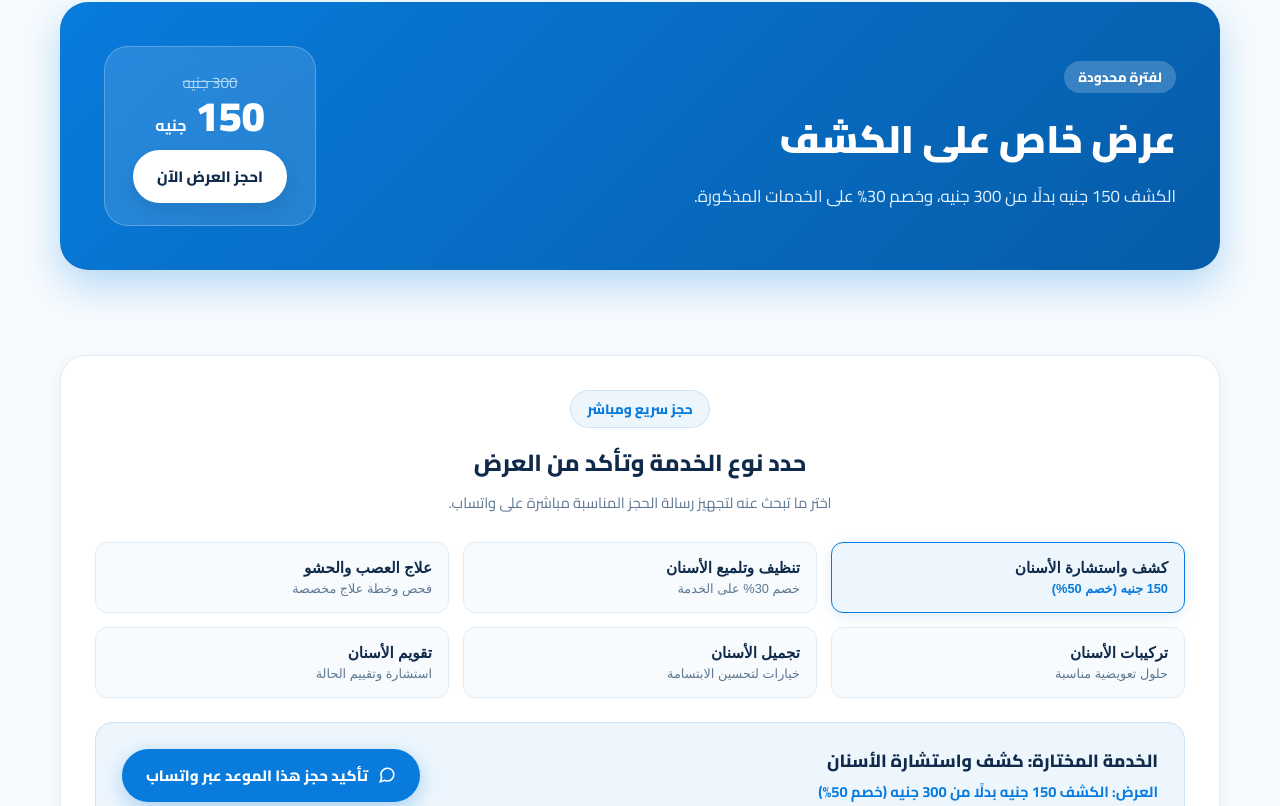
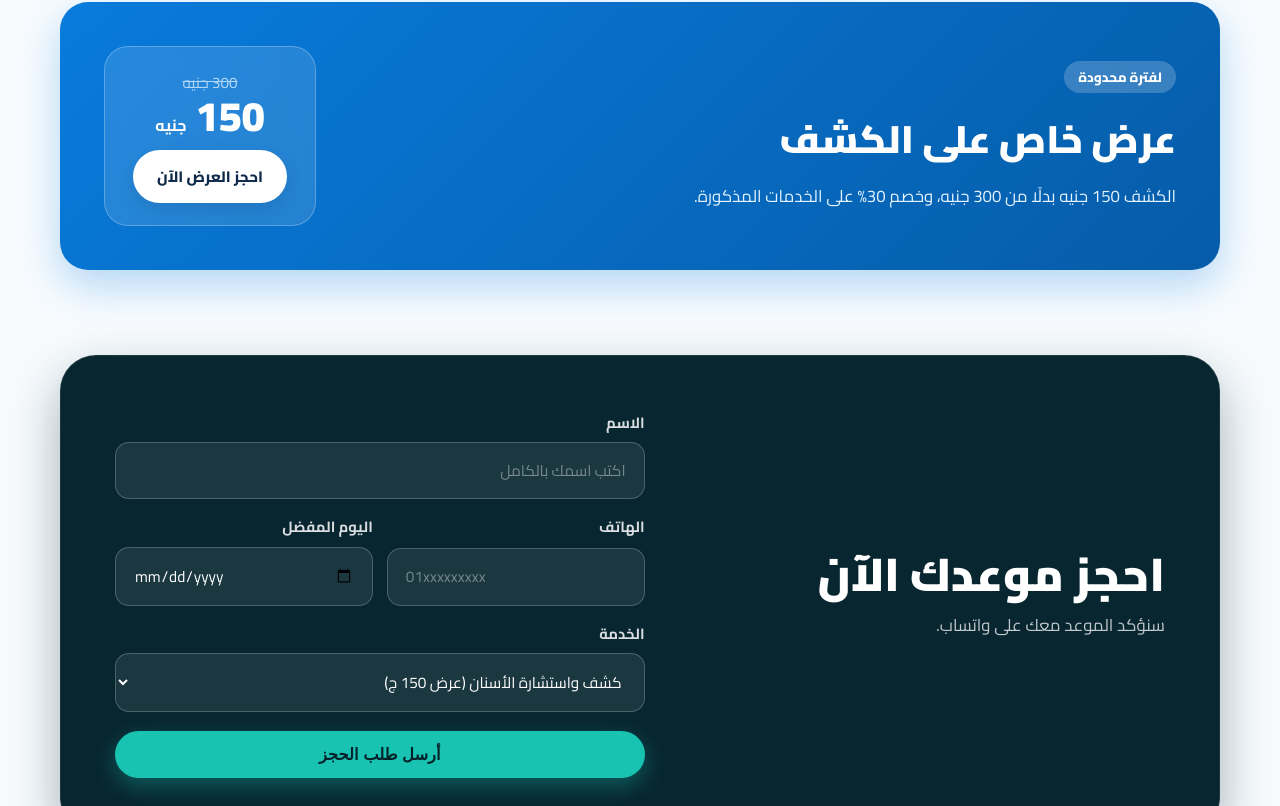
Before and after one commit to abhbaty/landing-page, a plain HTML site: page index.html in a window 1280 px wide. Shown: the part 1994-2800 px from the top of the page. Drawn offline with Linux system fonts and the light colour scheme.

Commit message:
feat: إضافة استمارة حجز الموعد التفاعلية المطابقة للتصميم مع الربط المباشر بواتساب

```diff
--- a/index.html
+++ b/index.html
@@ -619,104 +619,101 @@
     }
 
     /* -------------------------------------------------------------
-       Interactive Appointment & Offer Selector
+       Interactive Booking Section (Matching Design)
        ------------------------------------------------------------- */
-    .calc-container {
-      background: #ffffff;
-      border: 1px solid var(--line);
-      border-radius: 26px;
-      padding: 34px;
-      box-shadow: var(--shadow-sm);
-    }
-
-    .calc-intro {
-      text-align: center;
-      margin-bottom: 26px;
-    }
-
-    .calc-intro h3 {
-      font-size: 1.45rem;
-      color: var(--navy);
-      font-weight: 800;
-      margin-bottom: 6px;
-    }
-
-    .calc-intro p {
-      color: var(--text-muted);
-      font-size: 0.92rem;
-    }
-
-    .calc-grid {
+    .book-card {
+      background: #082630;
+      color: #ffffff;
+      border-radius: 36px;
+      padding: clamp(32px, 5vw, 54px);
       display: grid;
-      grid-template-columns: repeat(3, 1fr);
-      gap: 14px;
-      margin-bottom: 24px;
-    }
-
-    .calc-btn {
-      background: var(--bg);
-      border: 1.5px solid var(--line);
-      border-radius: var(--radius-md);
-      padding: 16px;
-      cursor: pointer;
-      text-align: right;
-      transition: all 0.2s ease;
-      display: flex;
-      flex-direction: column;
-      gap: 4px;
-    }
-
-    .calc-btn:hover {
-      border-color: #b9daf5;
-    }
-
-    .calc-btn.selected {
-      background: var(--primary-soft);
-      border-color: var(--primary);
-      box-shadow: 0 4px 14px rgba(8, 123, 220, 0.12);
-    }
-
-    .calc-btn b {
-      color: var(--navy);
-      font-size: 0.95rem;
-      font-weight: 800;
-    }
-
-    .calc-btn span {
-      color: var(--text-muted);
-      font-size: 0.8rem;
-    }
-
-    .calc-btn.selected span {
-      color: var(--primary);
-      font-weight: 700;
-    }
-
-    .calc-output {
-      background: var(--primary-soft);
-      border: 1px solid rgba(8, 123, 220, 0.15);
-      border-radius: var(--radius-lg);
-      padding: 22px 26px;
-      display: flex;
+      grid-template-columns: 1fr 1.15fr;
+      gap: clamp(24px, 5vw, 60px);
       align-items: center;
-      justify-content: space-between;
-      gap: 20px;
-      flex-wrap: wrap;
-    }
-
-    .calc-output-text b {
-      display: block;
-      color: var(--navy);
-      font-size: 1.1rem;
-      font-weight: 800;
-      margin-bottom: 2px;
-    }
-
-    .calc-output-text span {
-      display: block;
-      color: var(--primary);
+      position: relative;
+      overflow: hidden;
+      box-shadow: 0 20px 50px rgba(8, 38, 48, 0.35);
+      border: 1px solid rgba(255, 255, 255, 0.08);
+    }
+
+    .book-card h2 {
+      font-size: clamp(2rem, 3.6vw, 3rem);
+      font-weight: 900;
+      color: #ffffff;
+      line-height: 1.2;
+      margin-bottom: 8px;
+    }
+
+    .book-card p {
+      color: rgba(255, 255, 255, 0.75);
+      font-size: 1.05rem;
+    }
+
+    .book-form {
+      display: grid;
+      gap: 15px;
+      position: relative;
+    }
+
+    .book-form label {
+      display: grid;
+      gap: 6px;
       font-size: 0.92rem;
       font-weight: 700;
+      color: rgba(255, 255, 255, 0.85);
+    }
+
+    .book-form input, .book-form select {
+      font-family: inherit;
+      font-size: 0.96rem;
+      padding: 13px 18px;
+      border-radius: 14px;
+      border: 1px solid rgba(255, 255, 255, 0.22);
+      background: rgba(255, 255, 255, 0.08);
+      color: #ffffff;
+      width: 100%;
+      transition: border-color 0.2s, background 0.2s;
+    }
+
+    .book-form input::placeholder {
+      color: rgba(255, 255, 255, 0.4);
+    }
+
+    .book-form input:focus, .book-form select:focus {
+      outline: none;
+      border-color: #19c3b1;
+      background: rgba(255, 255, 255, 0.12);
+    }
+
+    .book-form select option {
+      color: #062a33;
+      background: #ffffff;
+    }
+
+    .book-form .form-row {
+      display: grid;
+      grid-template-columns: 1fr 1fr;
+      gap: 14px;
+    }
+
+    .btn-submit-booking {
+      background: #19c3b1;
+      color: #04222a;
+      font-weight: 900;
+      font-size: 1.02rem;
+      padding: 14px 28px;
+      border-radius: var(--radius-full);
+      border: none;
+      cursor: pointer;
+      transition: all 0.25s ease;
+      box-shadow: 0 8px 22px rgba(25, 195, 177, 0.35);
+      margin-top: 4px;
+    }
+
+    .btn-submit-booking:hover {
+      background: #14ad9d;
+      transform: translateY(-2px);
+      box-shadow: 0 12px 28px rgba(25, 195, 177, 0.45);
     }
 
     /* -------------------------------------------------------------
@@ -1101,16 +1098,19 @@
           <a href="#services">خدماتنا</a>
           <a href="#journey">خطوات الزيارة</a>
           <a href="#offer">العرض الخاص</a>
-          <a href="#calculator">حجز الموعد</a>
+          <a href="#book">احجز موعدك</a>
           <a href="#about">عن الطبيب</a>
           <a href="#gallery">الصور</a>
           <a href="#location">الموقع</a>
         </div>
 
         <div style="display: flex; gap: 10px; align-items: center;">
-          <a class="btn btn-primary" href="https://wa.me/201029629627?text=%D8%A3%D9%87%D9%84%D8%A7%D9%8B%20%D8%AF%D9%83%D8%AA%D9%88%D8%B1%20%D8%A3%D8%AD%D9%85%D8%AF%D8%8C%20%D8%B9%D8%A7%D9%8A%D8%B2%20%D8%A3%D8%AD%D8%AC%D8%B2%20%D9%85%D9%88%D8%B9%D8%AF" target="_blank" rel="noopener">
+          <a class="btn btn-primary" href="#book">
             <svg viewBox="0 0 24 24" fill="none" stroke="currentColor" stroke-width="2.2" stroke-linecap="round" stroke-linejoin="round">
-              <path d="M21 11.5a8.38 8.38 0 0 1-.9 3.8 8.5 8.5 0 0 1-7.6 4.7 8.38 8.38 0 0 1-3.8-.9L3 21l1.9-5.7a8.38 8.38 0 0 1-.9-3.8 8.5 8.5 0 0 1 4.7-7.6 8.38 8.38 0 0 1 3.8-.9h.5a8.48 8.48 0 0 1 8 8v.5z"></path>
+              <path d="M19 4H5a2 2 0 0 0-2 2v14a2 2 0 0 0 2 2h14a2 2 0 0 0 2-2V6a2 2 0 0 0-2-2z"></path>
+              <line x1="16" y1="2" x2="16" y2="6"></line>
+              <line x1="8" y1="2" x2="8" y2="6"></line>
+              <line x1="3" y1="10" x2="21" y2="10"></line>
             </svg>
             احجز موعدك
           </a>
@@ -1131,7 +1131,7 @@
       <a href="#services">خدماتنا</a>
       <a href="#journey">خطوات الزيارة الأولى</a>
       <a href="#offer">العرض الخاص</a>
-      <a href="#calculator">تأكيد الموعد والعرض</a>
+      <a href="#book">احجز موعدك الآن</a>
       <a href="#about">عن د/ أحمد الشاعر</a>
       <a href="#gallery">معرض العيادة</a>
       <a href="#location">العنوان ومواعيد العمل</a>
@@ -1397,53 +1397,47 @@
       </div>
     </section>
 
-    <!-- Interactive Appointment & Offer Selector (Distinctive Feature) -->
-    <section id="calculator" style="padding-top: 20px;">
+    <!-- Interactive Booking Section (Matching Screenshot) -->
+    <section id="book" style="padding-top: 20px;">
       <div class="container">
-        <div class="calc-container">
-          <div class="calc-intro">
-            <span class="eyebrow">حجز سريع ومباشر</span>
-            <h3>حدد نوع الخدمة وتأكد من العرض</h3>
-            <p>اختر ما تبحث عنه لتجهيز رسالة الحجز المناسبة مباشرة على واتساب.</p>
-          </div>
-
-          <div class="calc-grid">
-            <button class="calc-btn selected" onclick="selectService(this, 'كشف واستشارة الأسنان', 'الكشف 150 جنيه بدلًا من 300 جنيه')">
-              <b>كشف واستشارة الأسنان</b>
-              <span>150 جنيه (خصم 50%)</span>
-            </button>
-            <button class="calc-btn" onclick="selectService(this, 'تنظيف وتلميع الأسنان', 'كشف 150ج + خصم 30% على التنظيف')">
-              <b>تنظيف وتلميع الأسنان</b>
-              <span>خصم 30% على الخدمة</span>
-            </button>
-            <button class="calc-btn" onclick="selectService(this, 'علاج العصب وحشو الأسنان', 'كشف 150ج + خصم 30% على الحشو')">
-              <b>علاج العصب والحشو</b>
-              <span>فحص وخطة علاج مخصصة</span>
-            </button>
-            <button class="calc-btn" onclick="selectService(this, 'تركيبات وزراعة الأسنان', 'كشف 150ج + خصم 30% على التركيبات')">
-              <b>تركيبات الأسنان</b>
-              <span>حلول تعويضية مناسبة</span>
-            </button>
-            <button class="calc-btn" onclick="selectService(this, 'تجميل وابتسامة هوليوود', 'كشف 150ج + خصم 30% على التجميل')">
-              <b>تجميل الأسنان</b>
-              <span>خيارات لتحسين الابتسامة</span>
-            </button>
-            <button class="calc-btn" onclick="selectService(this, 'استشارة تقويم الأسنان', 'كشف 150ج وتقييم تقويم الأسنان')">
-              <b>تقويم الأسنان</b>
-              <span>استشارة وتقييم الحالة</span>
-            </button>
-          </div>
-
-          <div class="calc-output">
-            <div class="calc-output-text">
-              <b id="selected-service-title">الخدمة المختارة: كشف واستشارة الأسنان</b>
-              <span id="selected-service-desc">العرض: الكشف 150 جنيه بدلًا من 300 جنيه (خصم 50%)</span>
+        <div class="book-card">
+          <div>
+            <h2>احجز موعدك الآن</h2>
+            <p>سنؤكد الموعد معك على واتساب.</p>
+          </div>
+
+          <form class="book-form" id="booking-form" onsubmit="handleBookingSubmit(event)">
+            <label>
+              الاسم
+              <input type="text" name="name" id="book-name" required placeholder="اكتب اسمك بالكامل" autocomplete="name">
+            </label>
+
+            <div class="form-row">
+              <label>
+                الهاتف
+                <input type="tel" name="phone" id="book-phone" required placeholder="01xxxxxxxxx" autocomplete="tel">
+              </label>
+
+              <label>
+                اليوم المفضل
+                <input type="date" name="date" id="book-date">
+              </label>
             </div>
-            <a class="btn btn-primary" id="calc-wa-btn" href="https://wa.me/201029629627?text=%D8%A3%D9%87%D9%84%D8%A7%D9%8B%20%D8%AF%D9%83%D8%AA%D9%88%D8%B1%20%D8%A3%D8%AD%D9%85%D8%AF%D8%8C%20%D8%B9%D8%A7%D9%8A%D8%B2%20%D8%A3%D8%AD%D8%AC%D8%B2%20%D9%85%D9%88%D8%B9%D8%AF%20%D9%83%D8%B4%D9%81%20%D9%88%D8%A7%D8%B3%D8%AA%D8%B4%D8%A7%D8%B1%D8%A9%20%D8%A7%D9%84%D8%A3%D8%B3%D9%86%D8%A7%D9%86" target="_blank" rel="noopener">
-              <svg viewBox="0 0 24 24" fill="none" stroke="currentColor" stroke-width="2.2"><path d="M21 11.5a8.38 8.38 0 0 1-.9 3.8 8.5 8.5 0 0 1-7.6 4.7 8.38 8.38 0 0 1-3.8-.9L3 21l1.9-5.7a8.38 8.38 0 0 1-.9-3.8 8.5 8.5 0 0 1 4.7-7.6 8.38 8.38 0 0 1 3.8-.9h.5a8.48 8.48 0 0 1 8 8v.5z"></path></svg>
-              تأكيد حجز هذا الموعد عبر واتساب
-            </a>
-          </div>
+
+            <label>
+              الخدمة
+              <select name="service" id="book-service">
+                <option value="كشف واستشارة الأسنان (عرض 150 ج)">كشف واستشارة الأسنان (عرض 150 ج)</option>
+                <option value="تنظيف وتبييض الأسنان">تنظيف وتبييض الأسنان</option>
+                <option value="حشو وعلاج عصب">حشو وعلاج عصب</option>
+                <option value="تركيبات وزراعة الأسنان">تركيبات وزراعة الأسنان</option>
+                <option value="تقويم الأسنان">تقويم الأسنان</option>
+                <option value="تجميل وابتسامة هوليوود">تجميل وابتسامة هوليوود</option>
+              </select>
+            </label>
+
+            <button type="submit" class="btn-submit-booking">أرسل طلب الحجز</button>
+          </form>
         </div>
       </div>
     </section>
@@ -1706,21 +1700,17 @@
       }
     }
 
-    // Interactive Service Selector
-    function selectService(el, title, desc) {
-      document.querySelectorAll('.calc-btn').forEach(btn => btn.classList.remove('selected'));
-      el.classList.add('selected');
-
-      const titleEl = document.getElementById('selected-service-title');
-      const descEl = document.getElementById('selected-service-desc');
-      const waBtn = document.getElementById('calc-wa-btn');
-
-      if (titleEl) titleEl.innerText = 'الخدمة المختارة: ' + title;
-      if (descEl) descEl.innerText = 'العرض: ' + desc;
-      if (waBtn) {
-        const text = encodeURIComponent('أهلاً دكتور أحمد، عايز أحجز موعد ' + title);
-        waBtn.href = 'https://wa.me/201029629627?text=' + text;
-      }
+    // Interactive Booking Form Submit
+    function handleBookingSubmit(e) {
+      e.preventDefault();
+      const name = document.getElementById('book-name').value.trim();
+      const phone = document.getElementById('book-phone').value.trim();
+      const date = document.getElementById('book-date').value || 'أقرب موعد متاح';
+      const service = document.getElementById('book-service').value;
+
+      const text = `مرحبًا دكتور أحمد الشاعر، أريد حجز موعد في العيادة:%0A- الاسم: ${encodeURIComponent(name)}%0A- الهاتف: ${encodeURIComponent(phone)}%0A- الخدمة: ${encodeURIComponent(service)}%0A- اليوم المفضل: ${encodeURIComponent(date)}`;
+
+      window.open(`https://wa.me/201029629627?text=${text}`, '_blank', 'noopener');
     }
 
     // FAQ Accordion Toggle
```
